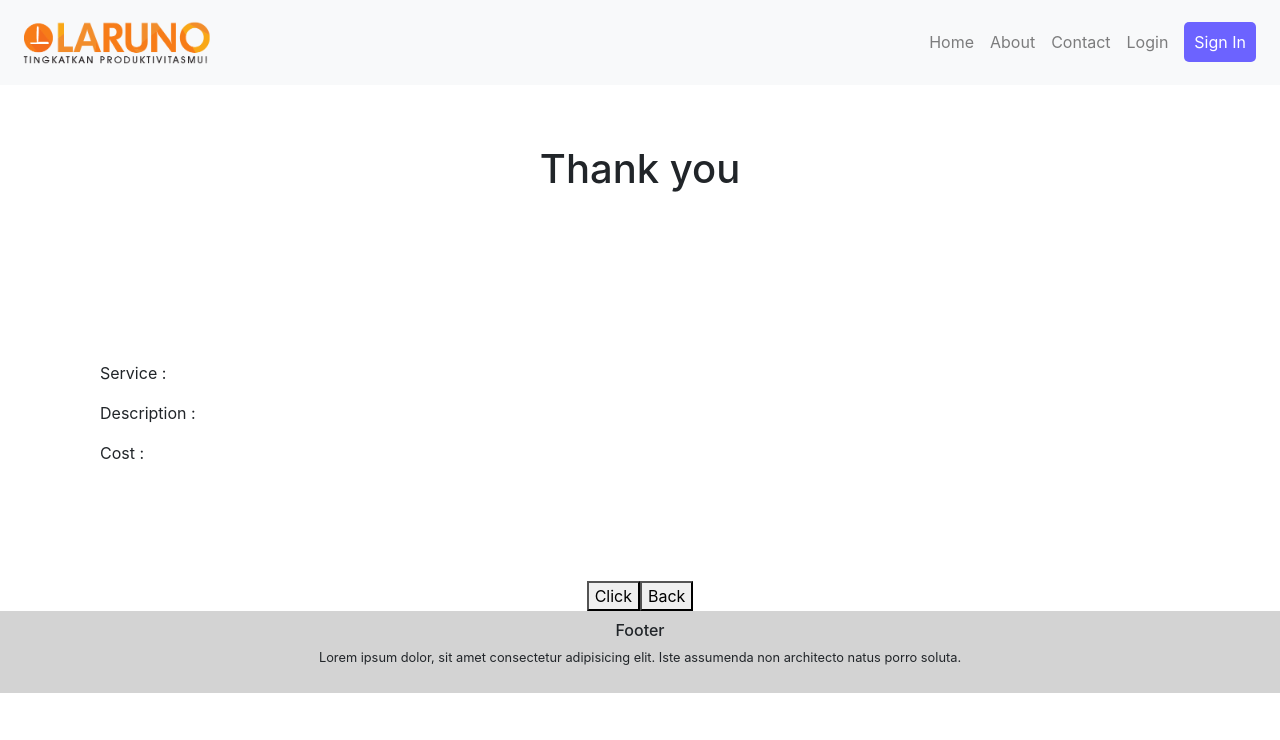
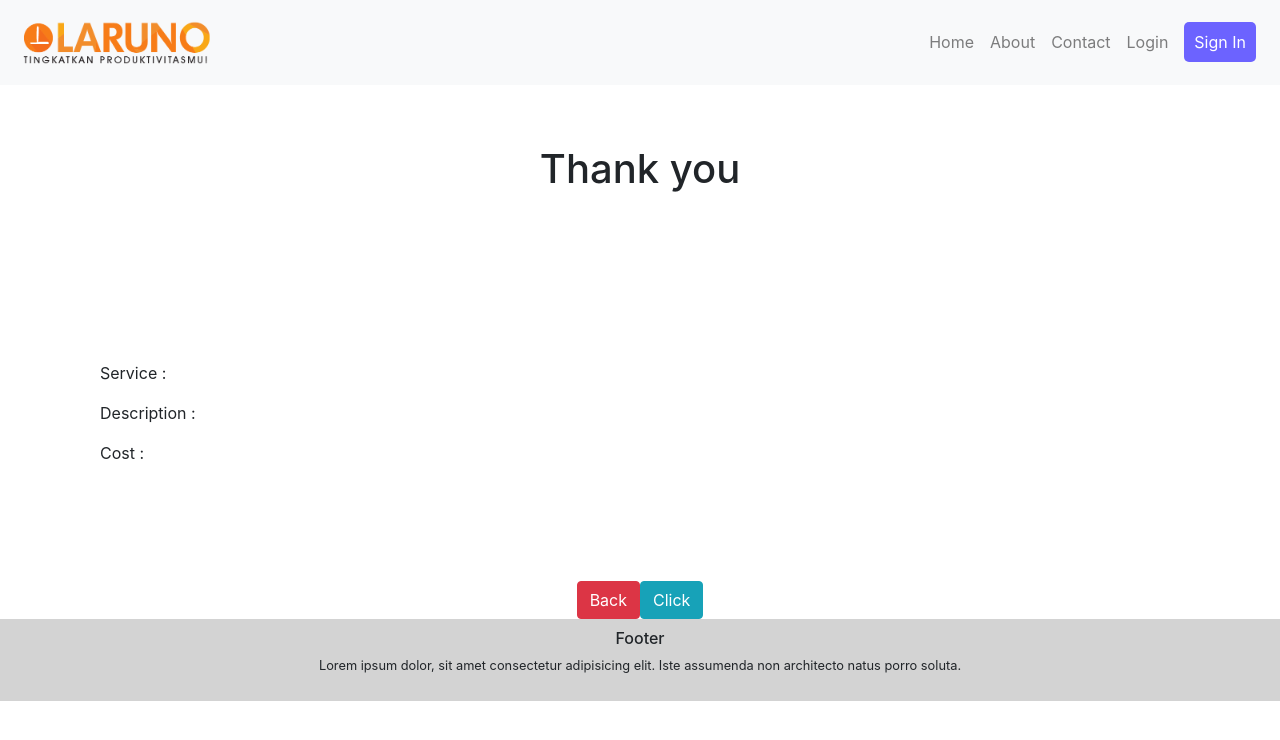
Before and after one commit to sandikoprastyo/laruno, a React (Create React App) app: page /checkout in a window 1280 px wide. Shown: the top 740 px of the page. Built offline with nearby package versions, Linux system fonts and the light colour scheme.

Commit message:
button, result edit

```diff
--- a/src/Routers.js
+++ b/src/Routers.js
@@ -26,9 +26,9 @@ function Routers() {
     },
   });
   const [hasil, setHasil] = useState({
-    service: 'OKE',
-    description: 'Ongkos Kirim Ekonomis',
-    cost: 'tes',
+    service: null,
+    description: null,
+    cost: null,
   });
 
   const handleClickCheckOut = () => {
--- a/src/pages/Checkout/index.js
+++ b/src/pages/Checkout/index.js
@@ -4,6 +4,7 @@ import Footer from '../../components/Footer/Footer';
 import Navbars from '../../components/Navbars/Navbars';
 import { RootContext } from '../../Routers';
 import { Link } from 'react-router-dom';
+import { Button } from 'react-bootstrap';
 
 function Checkout() {
   const handleClick = () => {};
@@ -20,10 +21,12 @@ function Checkout() {
               <p>Description : {value.description}</p>
               <p>Cost : {value.cost}</p>
             </div>
-            <button onClick={handleClick}>Click</button>
             <Link to='/'>
-              <button>Back</button>
+              <Button variant='danger'>Back</Button>
             </Link>
+            <Button variant='info' onClick={handleClick}>
+              Click
+            </Button>
             <Footer />
           </div>
         );
```
Also changed, not shown: 1 other file (tests, documents, lock files or other folders).
